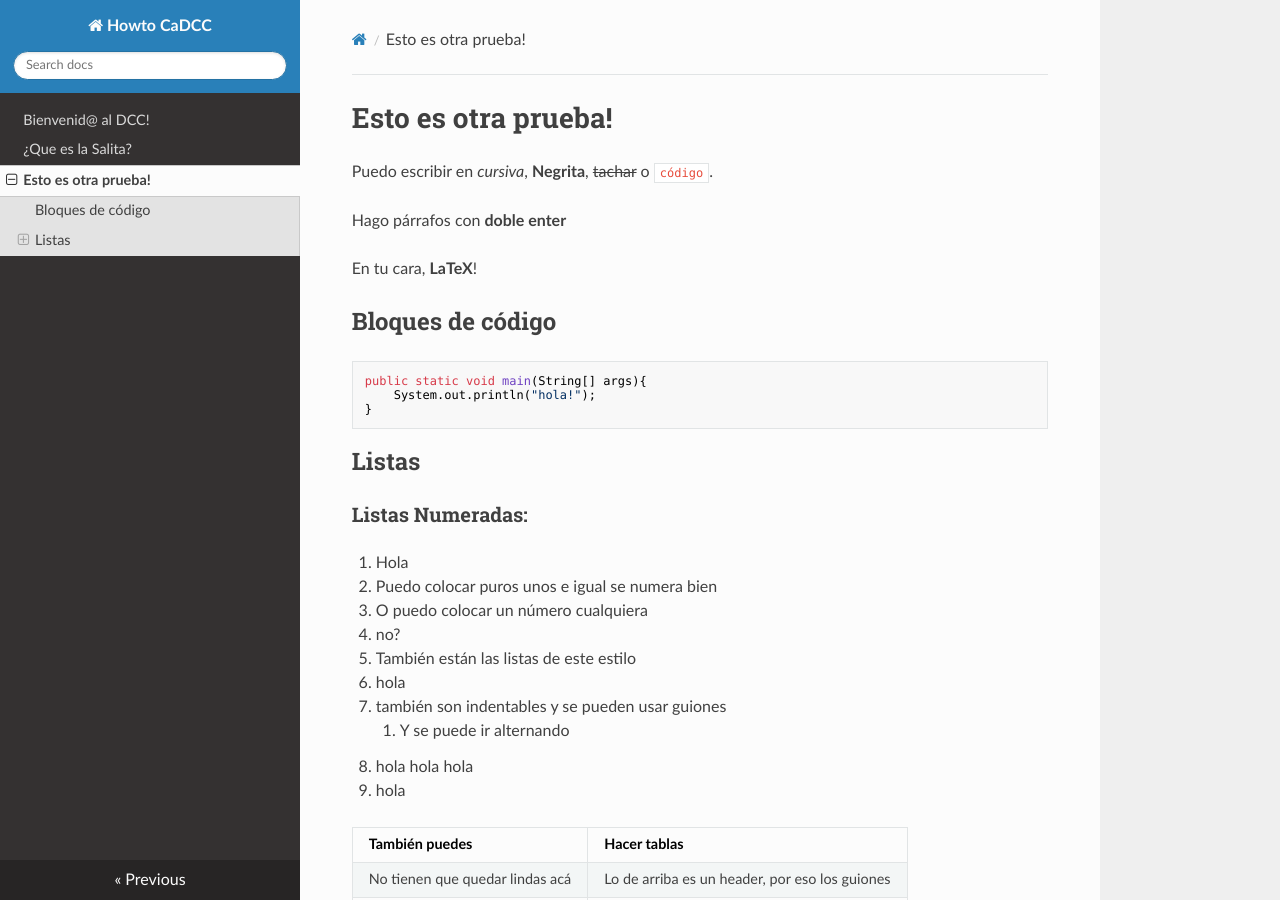
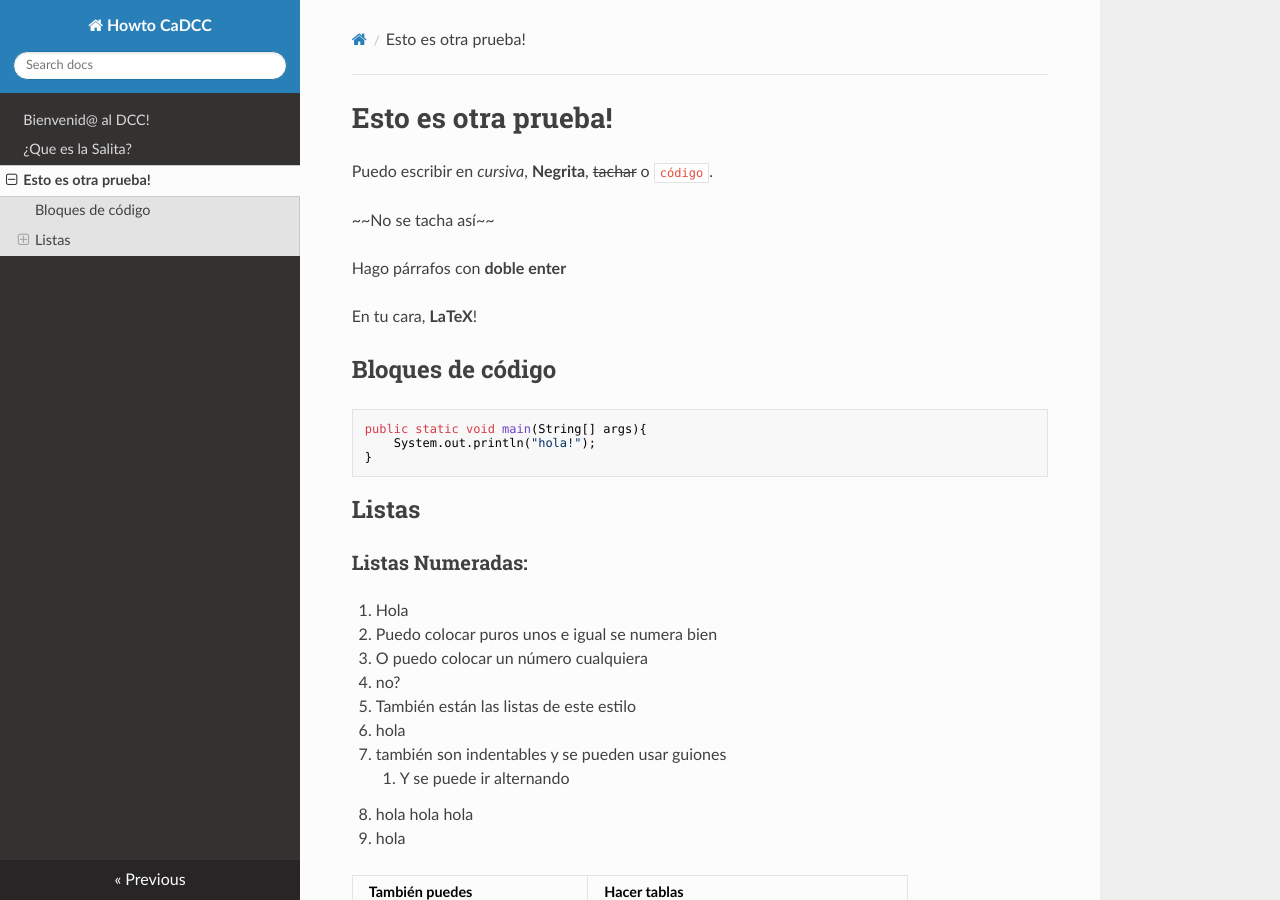
Before and after one commit to cadcc/howto, an MkDocs documentation site: the page built from docs/testing.md, in a window 1280 px wide and 900 px high. Built offline with MkDocs 1.6.1, drawn with Linux system fonts in a browser that asks for light colours; nearby versions of some CDN libraries.

Commit message:
Update testing.md

```diff
--- a/docs/testing.md
+++ b/docs/testing.md
@@ -1,6 +1,8 @@
 # Esto es otra prueba!
 
 Puedo escribir en _cursiva_, **Negrita**, <s>tachar</s> o `código`.
+
+~~No se tacha así~~
 
 Hago párrafos con **doble enter**
 
```
